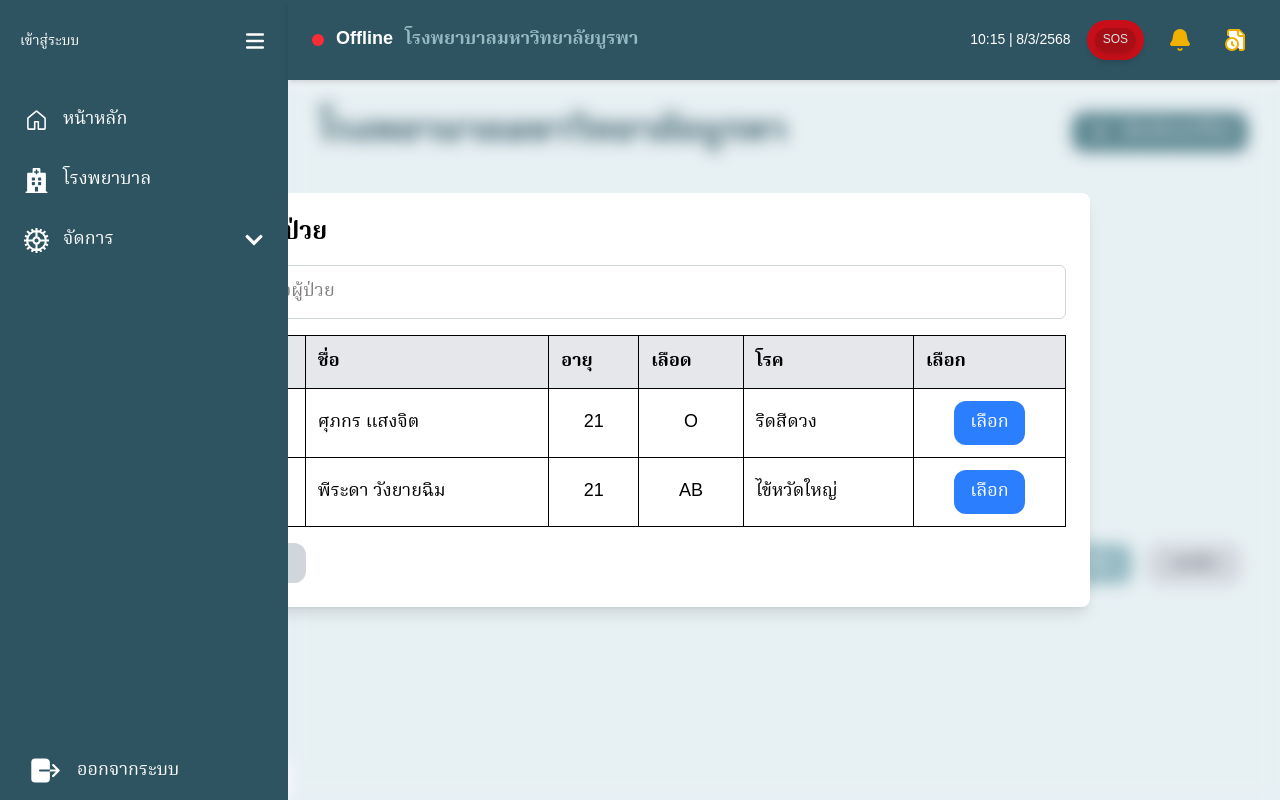
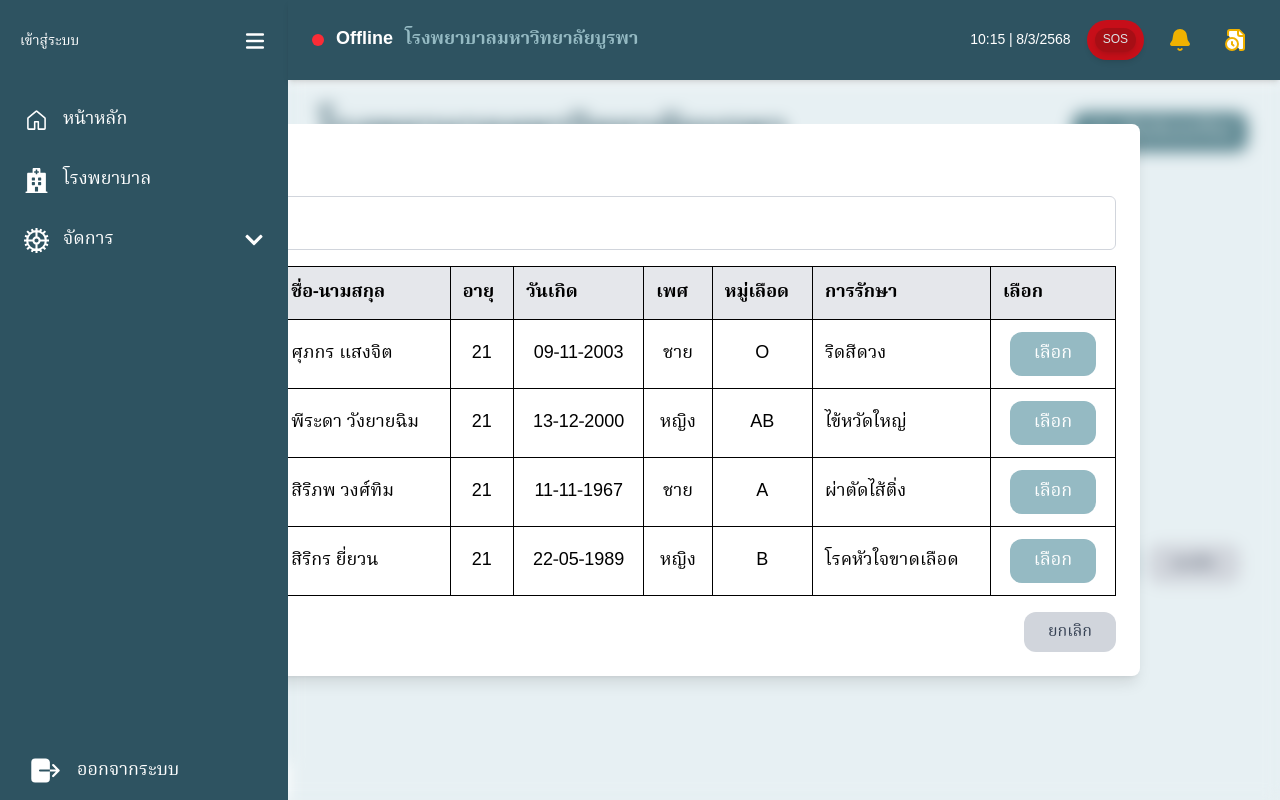
Before and after one commit to gortorrr/BedSensorFrontend, a React (Vite) app: page /bed-config/1 in a window 1280 px wide. Both pictures are taken after a click on the button "เพิ่มผู้ป่วย". Shown: the top 800 px of the page. Built offline with nearby package versions, Linux system fonts and the light colour scheme; what tailwindcss-animated would draw is missing.

Commit message:
Edit Draft AddPatientDialog

```diff
--- a/src/components/BedConfig/AddPatientDialog.tsx
+++ b/src/components/BedConfig/AddPatientDialog.tsx
@@ -21,7 +21,7 @@ const AddPatientDialog: React.FC<AddPatientDialogProps> = ({
       patient_id: 14,
       patient_name: "ศุภกร แสงจิต",
       patient_age: 21,
-      patient_dob: "2003-11-13",
+      patient_dob: "09-11-2003",
       patient_gender: "ชาย",
       patient_bloodtype: "O",
       patient_disease: "ริดสีดวง",
@@ -32,12 +32,34 @@ const AddPatientDialog: React.FC<AddPatientDialogProps> = ({
       patient_id: 15,
       patient_name: "พีระดา วังยายฉิม",
       patient_age: 21,
-      patient_dob: "1999-12-13",
+      patient_dob: "13-12-2000",
       patient_gender: "หญิง",
       patient_bloodtype: "AB",
       patient_disease: "ไข้หวัดใหญ่",
       patient_status: "เข้ารับการรักษา",
       patient_date_in: "2025-03-15",
+    },
+    {
+      patient_id: 16,
+      patient_name: "สิริภพ วงศ์ทิม",
+      patient_age: 21,
+      patient_dob: "11-11-1967",
+      patient_gender: "ชาย",
+      patient_bloodtype: "A",
+      patient_disease: "ผ่าตัดไส้ติ่ง",
+      patient_status: "ไม่เข้ารับการรักษา",
+      patient_date_in: "20-02-2025",
+    },
+    {
+      patient_id: 17,
+      patient_name: "สิริกร ยี่ยวน",
+      patient_age: 21,
+      patient_dob: "22-05-1989",
+      patient_gender: "หญิง",
+      patient_bloodtype: "B",
+      patient_disease: "โรคหัวใจขาดเลือด",
+      patient_status: "เข้ารับการรักษา",
+      patient_date_in: "10-03-2025",
     },
   ];
 
@@ -47,7 +69,7 @@ const AddPatientDialog: React.FC<AddPatientDialogProps> = ({
 
   return (
     <div className="fixed inset-0 flex justify-center items-center bg-transparent backdrop-blur-sm bg-opacity-50">
-      <div className="bg-white p-6 rounded-lg shadow-lg w-[900px] max-h-[80vh] overflow-auto">
+      <div className="bg-white p-6 rounded-lg shadow-lg w-[1000px] max-h-[80vh] overflow-auto">
         <h2 className="text-2xl font-bold mb-4">เลือกผู้ป่วย</h2>
 
         <input
@@ -62,11 +84,13 @@ const AddPatientDialog: React.FC<AddPatientDialogProps> = ({
           <table className="w-full border-collapse border border-gray-300 text-lg">
             <thead>
               <tr className="bg-gray-200 text-left">
-                <th className="border p-3">รหัส</th>
-                <th className="border p-3">ชื่อ</th>
+                <th className="border p-3">รหัสผู้ป่วย</th>
+                <th className="border p-3">ชื่อ-นามสกุล</th>
                 <th className="border p-3">อายุ</th>
-                <th className="border p-3">เลือด</th>
-                <th className="border p-3">โรค</th>
+                <th className="border p-3">วันเกิด</th>
+                <th className="border p-3">เพศ</th>
+                <th className="border p-3">หมู่เลือด</th>
+                <th className="border p-3">การรักษา</th>
                 <th className="border p-3">เลือก</th>
               </tr>
             </thead>
@@ -79,12 +103,18 @@ const AddPatientDialog: React.FC<AddPatientDialogProps> = ({
                     {patient.patient_age}
                   </td>
                   <td className="border p-3 text-center">
+                    {patient.patient_dob}
+                  </td>
+                  <td className="border p-3 text-center">
+                    {patient.patient_gender}
+                  </td>
+                  <td className="border p-3 text-center">
                     {patient.patient_bloodtype}
                   </td>
                   <td className="border p-3">{patient.patient_disease}</td>
                   <td className="border p-3 text-center">
                     <button
-                      className="px-4 py-2 bg-blue-500 text-white rounded-xl hover:bg-blue-600"
+                      className="px-6 py-2 bg-[#95BAC3] text-white rounded-xl hover:bg-[#5E8892]"
                       onClick={() => onSelectPatient(patient)}
                     >
                       เลือก
@@ -96,12 +126,14 @@ const AddPatientDialog: React.FC<AddPatientDialogProps> = ({
           </table>
         </div>
 
-        <button
-          className="mt-4 px-6 py-2 bg-gray-300 rounded-xl"
-          onClick={onClose}
-        >
-          ยกเลิก
-        </button>
+        <div className="flex justify-end mt-4">
+          <button
+            className="px-6 py-2 bg-gray-300 text-gray-700 rounded-xl hover:bg-gray-400"
+            onClick={onClose}
+          >
+            ยกเลิก
+          </button>
+        </div>
       </div>
     </div>
   );
```
